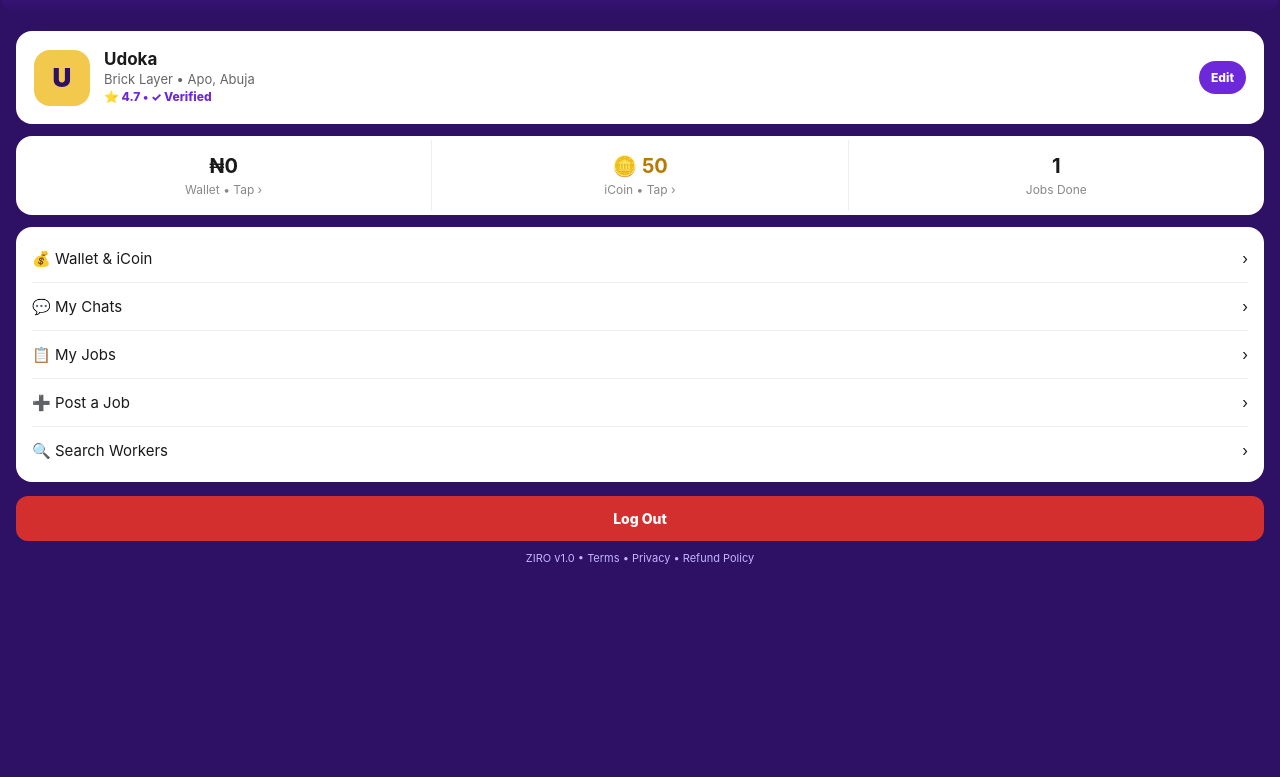
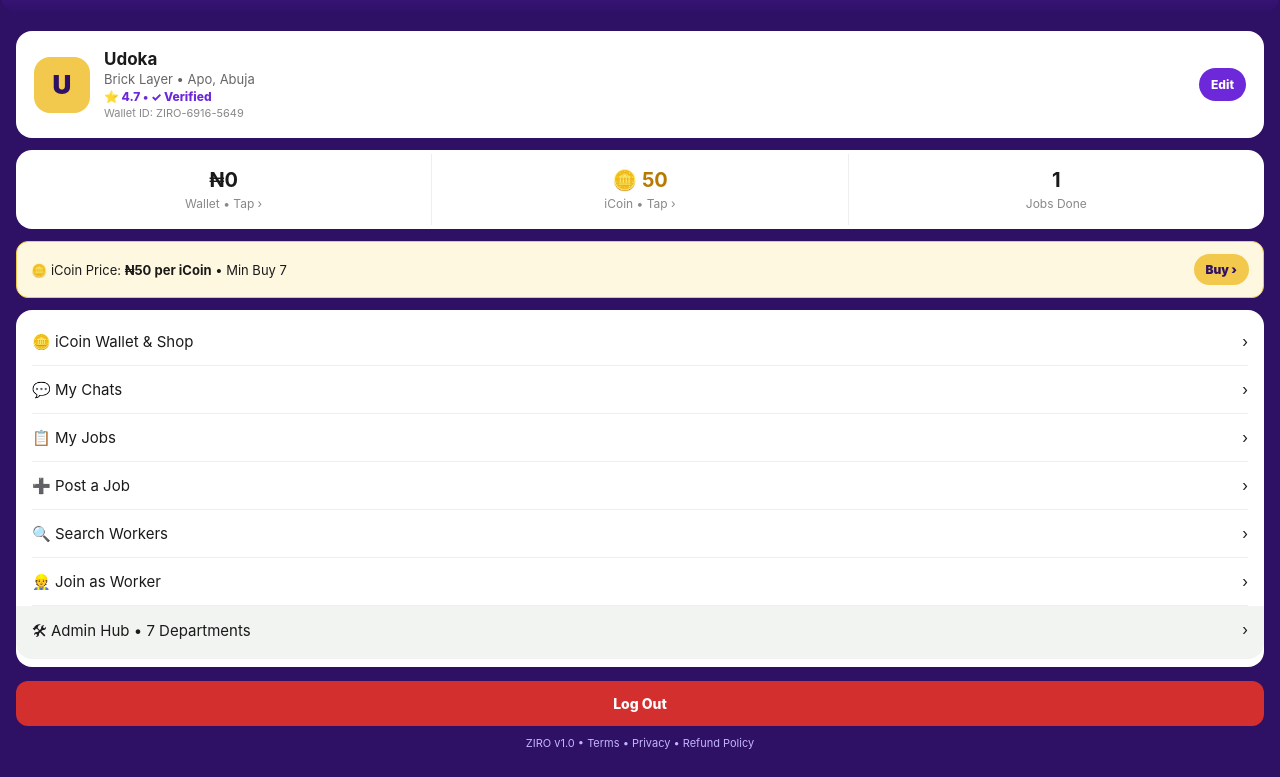
Before and after one commit to okwarakalu/ZIRO, a plain HTML site: page office.html in a window 1280 px wide. Shown: the part 102-879 px from the top of the page. Before the commit the page ends 800 px from the top, so only its background shows below. Drawn offline with Linux system fonts and the light colour scheme.

Commit message:
Update office.html

```diff
--- a/office.html
+++ b/office.html
@@ -14,8 +14,8 @@
 </div>
 <div style="background:#2E1065; padding:16px;">
   <div style="background:white; border-radius:16px; padding:18px; display:flex; gap:14px; align-items:center;">
-    <div style="width:56px; height:56px; background:#F2C94C; color:#2E1065; border-radius:16px; display:flex; align-items:center; justify-content:center; font-size:26px; font-weight:900;">U</div>
-    <div style="flex:1;"><b id="officeName" style="font-size:17px;">Udoka</b><p style="margin:2px 0; font-size:13px; color:#666;">Brick Layer • Apo, Abuja</p><p style="margin:2px 0; font-size:12px; color:#6D28D9; font-weight:800;">⭐ 4.7 • ✓ Verified</p></div>
+    <div id="officeAvatar" style="width:56px; height:56px; min-width:56px; background:#F2C94C; color:#2E1065; border-radius:16px; display:flex; align-items:center; justify-content:center; font-size:26px; font-weight:900;">U</div>
+    <div style="flex:1; min-width:0;"><b id="officeName" style="font-size:17px;">Udoka</b><p style="margin:2px 0; font-size:13px; color:#666;">Brick Layer • Apo, Abuja</p><p style="margin:2px 0; font-size:12px; color:#6D28D9; font-weight:800;">⭐ 4.7 • ✓ Verified</p><p id="officeWalletId" style="margin:2px 0 0; font-size:11px; color:#888;">Wallet ID: ZIRO-0000-0000</p></div>
     <button onclick="window.location.href='index.html'" style="background:#6D28D9; color:white; border:none; padding:9px 12px; border-radius:999px; font-size:12px; font-weight:800;">Edit</button>
   </div>
   <div onclick="window.location.href='wallet.html'" style="background:white; border-radius:16px; padding:4px 0; display:flex; margin-top:12px; cursor:pointer;">
@@ -23,12 +23,18 @@
     <div style="flex:1; text-align:center; padding:14px 4px; border-right:1px solid #eee;"><b style="font-size:20px; color:#B77900;">🪙 <span id="icoinBal">50</span></b><p style="margin:4px 0 0; font-size:12px; color:#888;">iCoin • Tap ›</p></div>
     <div style="flex:1; text-align:center; padding:14px 4px;"><b style="font-size:20px;" id="jobsDone">1</b><p style="margin:4px 0 0; font-size:12px; color:#888;">Jobs Done</p></div>
   </div>
+  <div style="background:#FFF8E1; border:1px solid #F2C94C; border-radius:12px; padding:12px 14px; margin-top:12px; display:flex; justify-content:space-between; align-items:center;">
+    <span style="font-size:13px;">🪙 iCoin Price: <b id="coinPriceLabel">₦50 per iCoin</b> • Min Buy 7</span>
+    <button onclick="window.location.href='wallet.html'" style="background:#F2C94C; color:#2E1065; border:none; padding:8px 12px; border-radius:999px; font-size:12px; font-weight:900;">Buy ›</button>
+  </div>
   <div style="background:white; border-radius:16px; padding:8px 16px; margin-top:12px;">
-    <div onclick="window.location.href='wallet.html'" style="padding:14px 0; border-bottom:1px solid #eee; display:flex; justify-content:space-between;"><span>💰 Wallet & iCoin</span><span>›</span></div>
+    <div onclick="window.location.href='wallet.html'" style="padding:14px 0; border-bottom:1px solid #eee; display:flex; justify-content:space-between;"><span>🪙 iCoin Wallet & Shop</span><span>›</span></div>
     <div onclick="window.location.href='chat.html'" style="padding:14px 0; border-bottom:1px solid #eee; display:flex; justify-content:space-between;"><span>💬 My Chats</span><span>›</span></div>
     <div onclick="window.location.href='index.html'" style="padding:14px 0; border-bottom:1px solid #eee; display:flex; justify-content:space-between;"><span>📋 My Jobs</span><span>›</span></div>
     <div onclick="window.location.href='post.html'" style="padding:14px 0; border-bottom:1px solid #eee; display:flex; justify-content:space-between;"><span>➕ Post a Job</span><span>›</span></div>
-    <div onclick="window.location.href='search.html'" style="padding:14px 0; display:flex; justify-content:space-between;"><span>🔍 Search Workers</span><span>›</span></div>
+    <div onclick="window.location.href='search.html'" style="padding:14px 0; border-bottom:1px solid #eee; display:flex; justify-content:space-between;"><span>🔍 Search Workers</span><span>›</span></div>
+    <div onclick="window.location.href='worker-signup.html'" style="padding:14px 0; border-bottom:1px solid #eee; display:flex; justify-content:space-between;"><span>👷 Join as Worker</span><span>›</span></div>
+    <div onclick="window.location.href='admin.html'" style="padding:14px 0; display:flex; justify-content:space-between; background:#F2F4F2; margin:0 -16px; padding-left:16px; padding-right:16px; border-radius:0 0 16px 16px;"><span>🛠 Admin Hub • 7 Departments</span><span>›</span></div>
   </div>
   <button onclick="logoutZiro()" style="width:100%; background:#D32F2F; color:white; border:none; padding:14px; border-radius:12px; font-size:14px; font-weight:800; margin-top:14px;">Log Out</button>
   <p style="text-align:center; font-size:11px; color:#C4B5FD; margin-top:10px;">ZIRO v1.0 • Terms • Privacy • Refund Policy</p>
@@ -36,6 +42,7 @@
 <script src="js/notify.js"></script>
 <script src="js/auth.js"></script>
 <script src="js/wallet.js"></script>
+<script src="js/admin.js"></script>
 <script>
 function logoutZiro(){ ziroConfirm('Log Out?', 'Are you sure you want to log out?', function(){ localStorage.removeItem('ziro_current_user'); ziroNotify('Logged Out','You have been logged out.','Login', function(){ window.location.href='login.html'; }); }); }
 document.addEventListener('DOMContentLoaded', ()=>{
@@ -43,8 +50,10 @@ document.addEventListener('DOMContentLoaded', ()=>{
   document.getElementById('jobsDone').textContent = jobs.length || 1;
   document.getElementById('icoinBal').textContent = ziroGetIcoin();
   document.getElementById('walletBal').textContent = Number(localStorage.getItem('ziro_wallet') || 0).toLocaleString();
-  const user=ziroGetUser ? ziroGetUser() : null;
-  if(user && user.name){ document.getElementById('officeName').textContent=user.name; }
+  document.getElementById('officeWalletId').textContent = 'Wallet ID: ' + ziroGetWalletId();
+  document.getElementById('coinPriceLabel').textContent = '₦' + ziroGetCoinPrice().toLocaleString() + ' per iCoin';
+  const user = (typeof ziroGetUser === 'function') ? ziroGetUser() : null;
+  if(user && user.name){ document.getElementById('officeName').textContent = user.name; document.getElementById('officeAvatar').textContent = user.name[0]; }
 });
 </script>
 </body>
```
